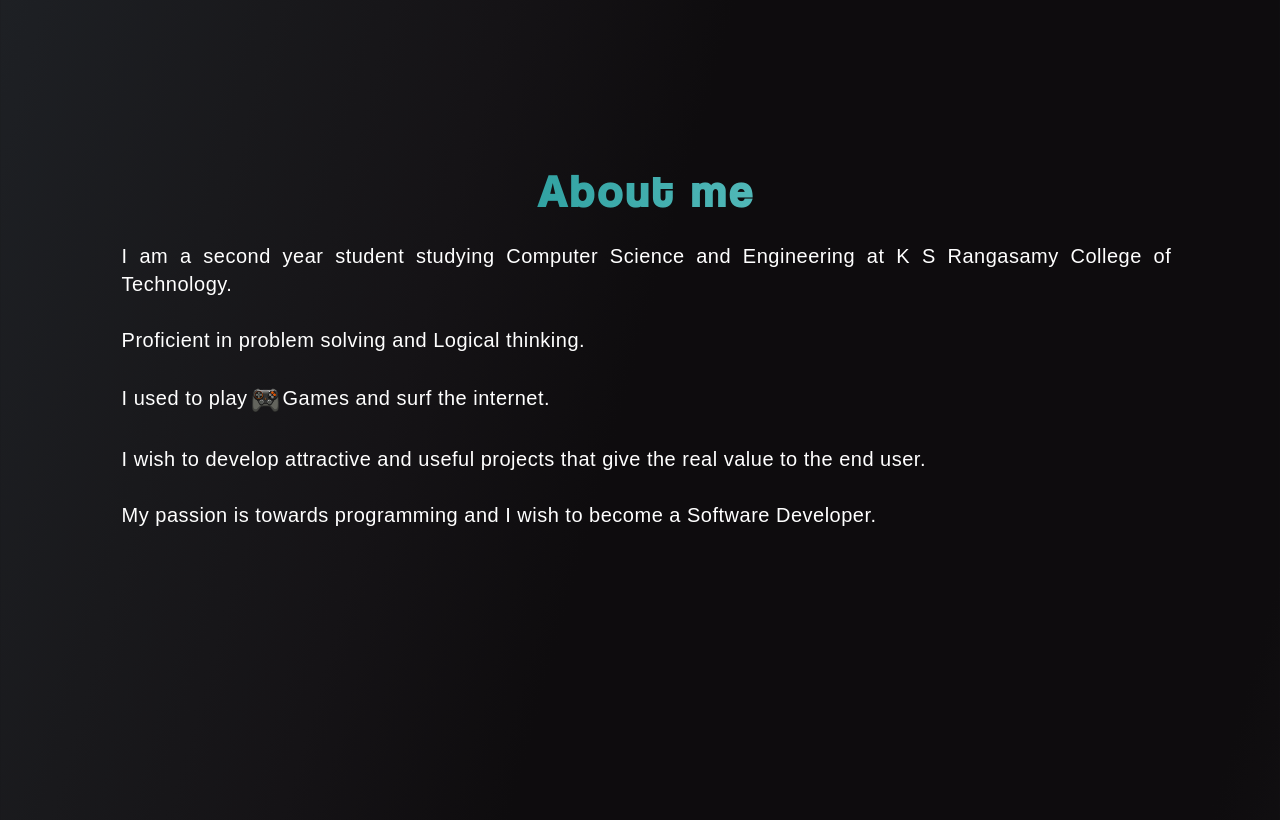
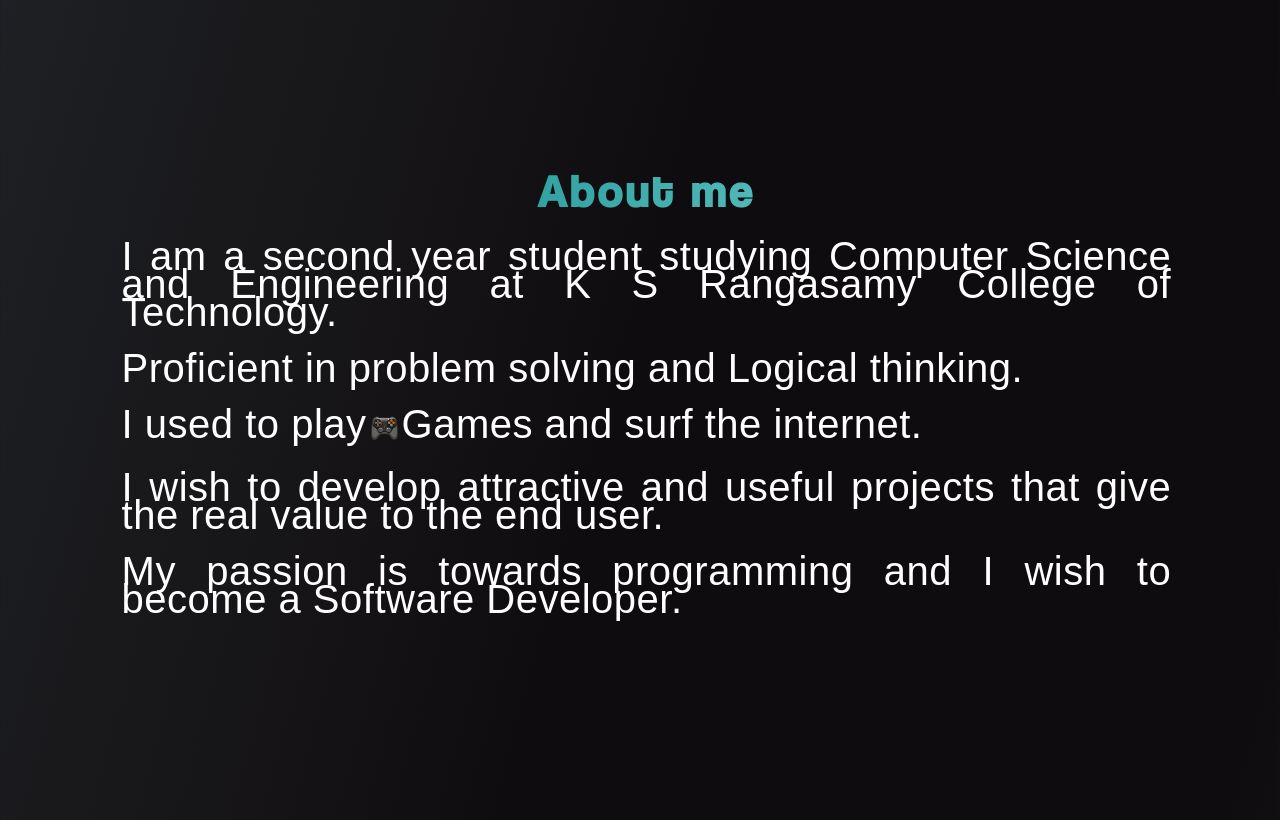
Before and after one commit to rba1aji/portfolio, a PHP site: page / in a window 1280 px wide. Shown: the part 694-1514 px from the top of the page. Run offline with PHP 8.4, Linux system fonts and the light colour scheme; some libraries are stand-ins or nearby versions.

Commit message:
Add files via upload

```diff
--- a/css/main.css
+++ b/css/main.css
@@ -316,7 +316,7 @@ p{
 	font-weight:400;
   }
 @media (min-width: 810px) {
-  .about .content{
+  .about .content p{
     font-size:40px;
   }
 }
```
